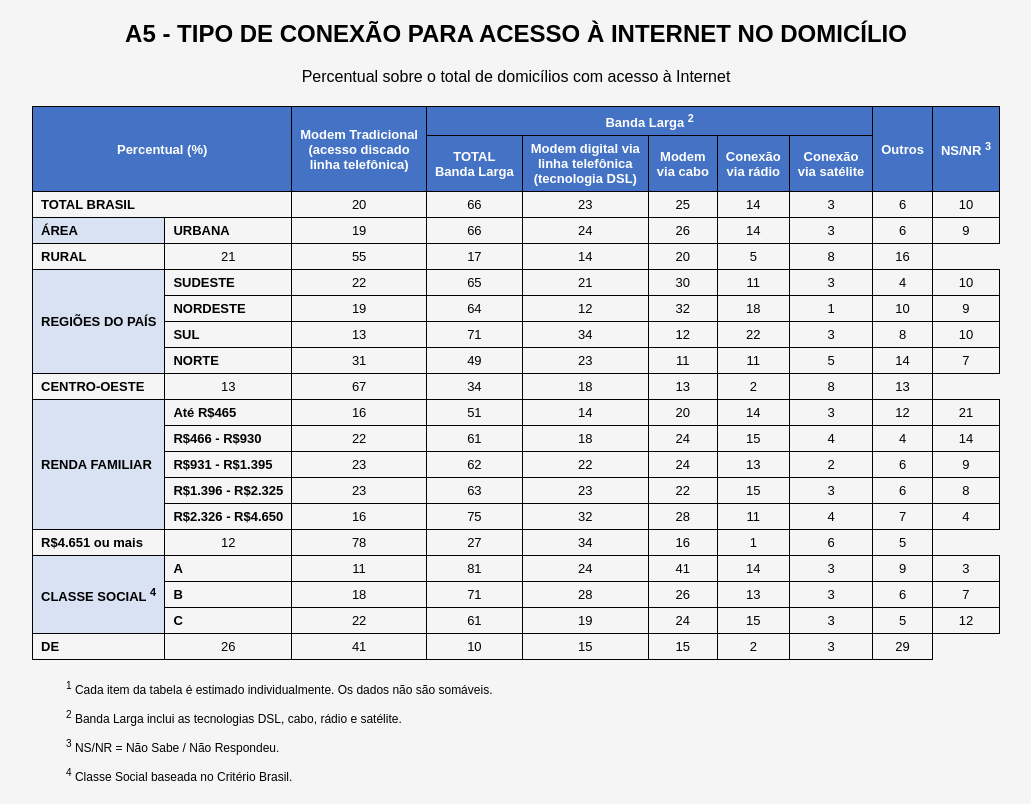
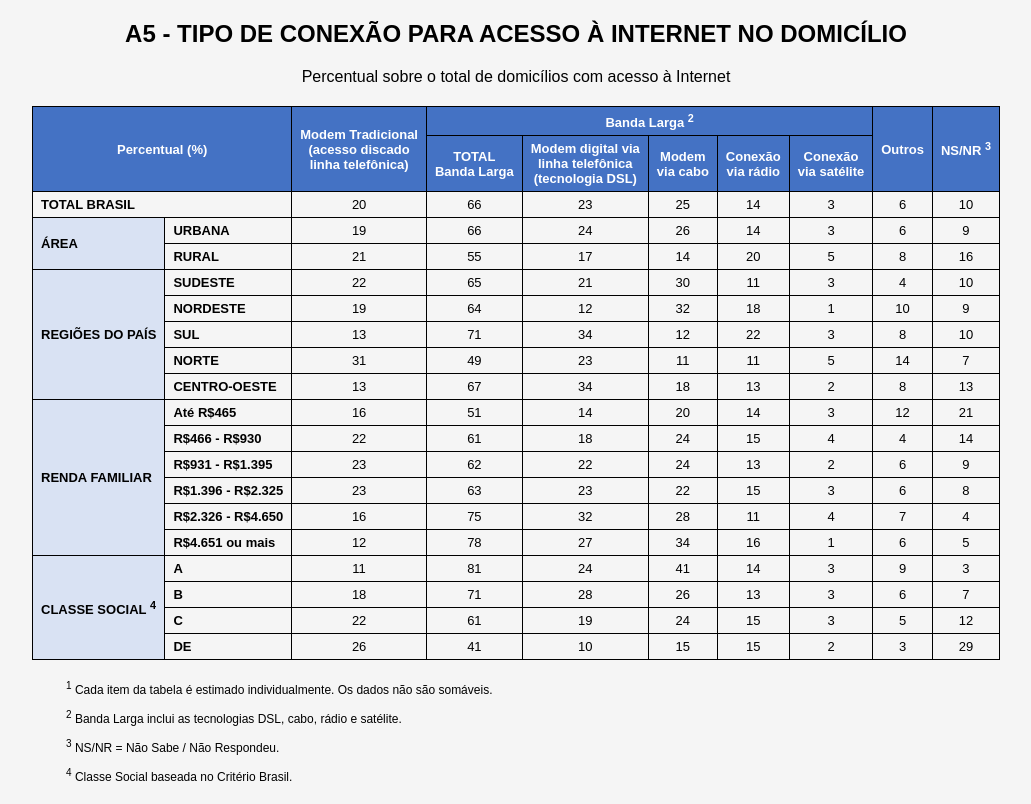
Before and after one commit to MarceloMarcolino/UD-MCA-SEX-012026, a plain HTML site: page tabela.html in a window 1280 px wide. Shown: the whole page, without its empty margins (124-1155 px from the left). Drawn offline with Linux system fonts and the light colour scheme.

Commit message:
Fixes table

```diff
--- a/tabela.html
+++ b/tabela.html
@@ -95,9 +95,7 @@
             </tr>
             <!-- ÁREA -->
             <tr>
-                <td colspan="1" rowspan="2" class="category-header">ÁREA</td>
-            </tr>
-            <tr>
+                <td rowspan="2" class="category-header">ÁREA</td>
                 <td class="label">URBANA</td>
                 <td>19</td>
                 <td>66</td>
@@ -121,9 +119,7 @@
             </tr>
             <!-- REGIÕES DO PAÍS -->
             <tr>
-                <td colspan="1" rowspan="5" class="category-header">REGIÕES DO PAÍS</td>
-            </tr>
-            <tr>
+                <td rowspan="5" class="category-header">REGIÕES DO PAÍS</td>
                 <td class="label">SUDESTE</td>
                 <td>22</td>
                 <td>65</td>
@@ -180,9 +176,7 @@
             </tr>
             <!-- RENDA FAMILIAR -->
             <tr>
-                <td colspan="1" rowspan="6" class="category-header">RENDA FAMILIAR</td>
-            </tr>
-            <tr>
+                <td rowspan="6" class="category-header">RENDA FAMILIAR</td>
                 <td class="label">Até R$465</td>
                 <td>16</td>
                 <td>51</td>
@@ -250,9 +244,7 @@
             </tr>
             <!-- CLASSE SOCIAL -->
             <tr>
-                <td colspan="1" rowspan="4" class="category-header">CLASSE SOCIAL <sup>4</sup></td>
-            </tr>
-            <tr>
+                <td rowspan="4" class="category-header">CLASSE SOCIAL <sup>4</sup></td>
                 <td class="label">A</td>
                 <td>11</td>
                 <td>81</td>
```
